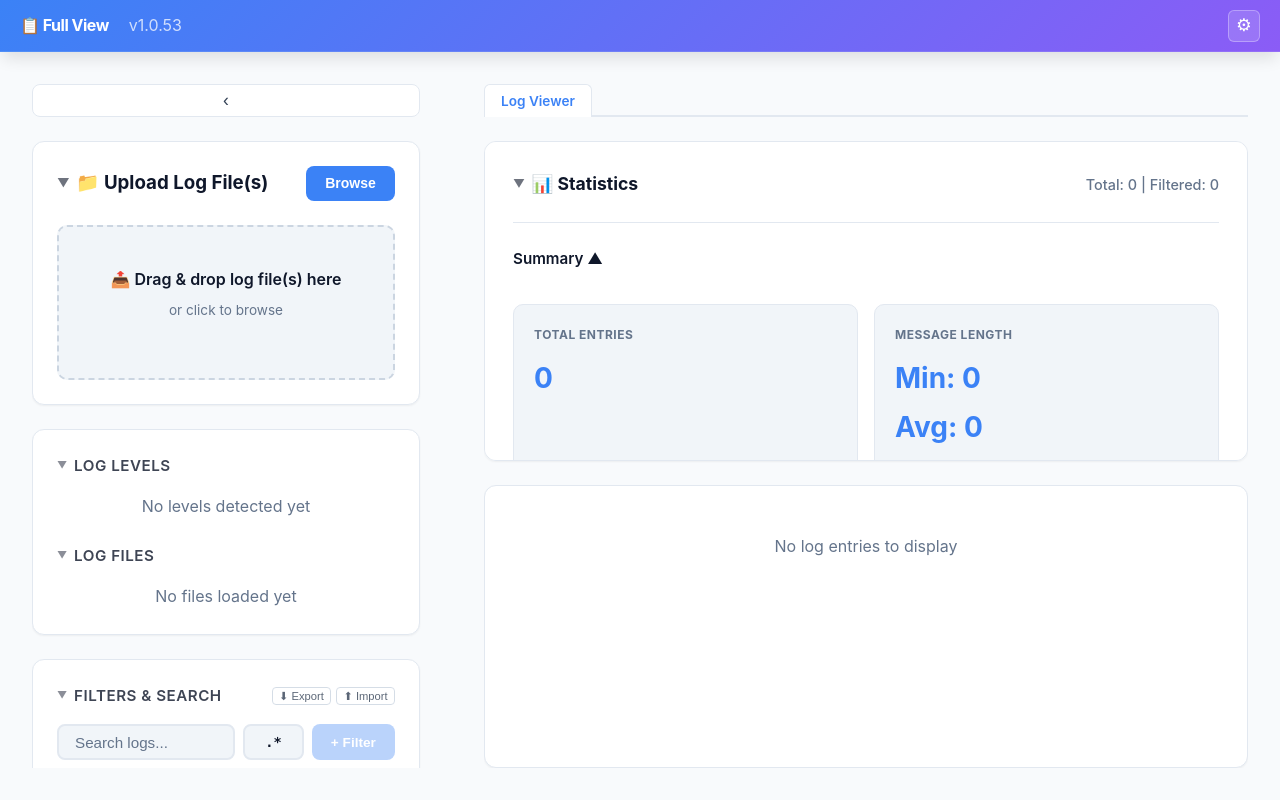
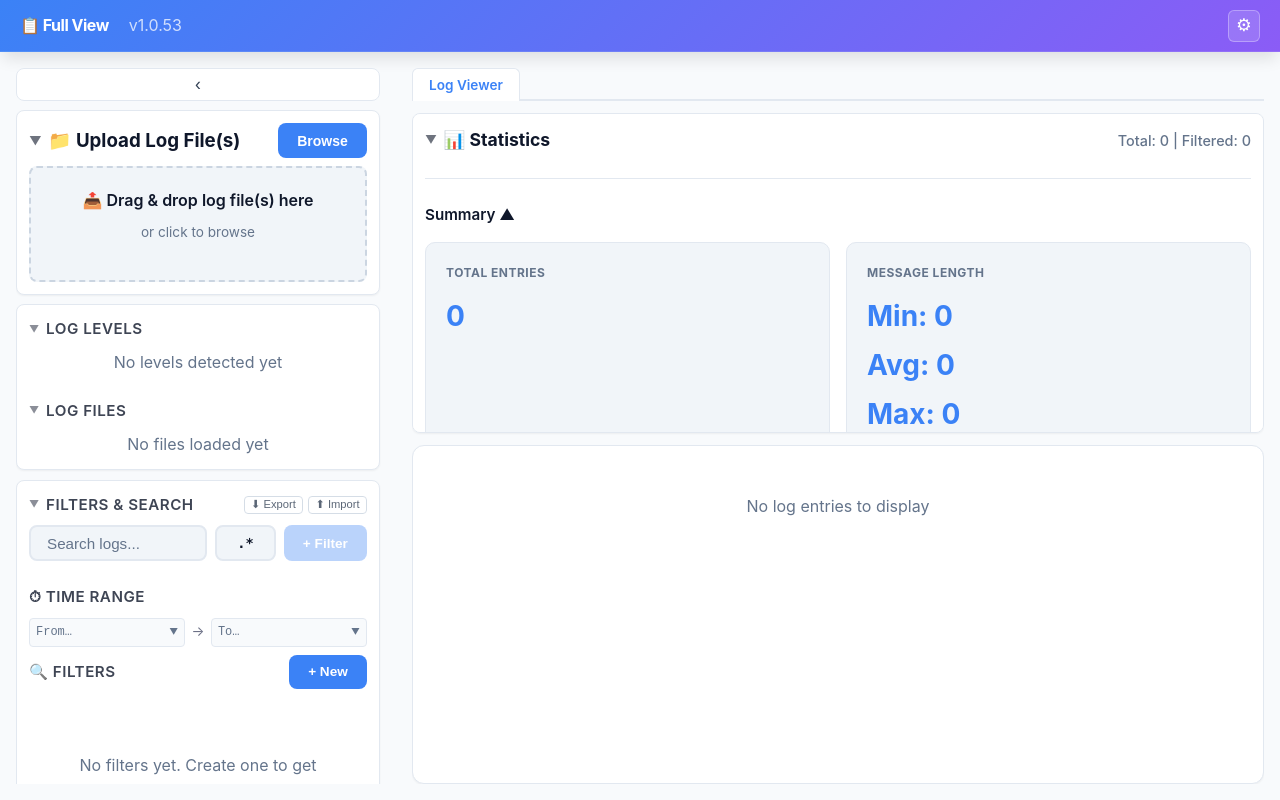
Before and after one commit to john-ciq/log-reader, a React (Vite) app: page / in a window 1280 px wide. Built offline with nearby package versions, Linux system fonts and the light colour scheme.

Commit message:
Compacted the UI

```diff
--- a/src/index.css
+++ b/src/index.css
@@ -419,22 +419,22 @@ html, body {
 .app-container {
   display: flex;
   flex: 1;
-  gap: 2rem;
-  padding: 2rem;
+  gap: 1rem;
+  padding: 1rem;
   min-height: 0;
   overflow: hidden;
 }
 
 .sidebar {
-  width: 420px;
+  width: 380px;
   flex-shrink: 0;
   display: flex;
   flex-direction: column;
-  gap: 1.5rem;
+  gap: 0.6rem;
   max-height: 100%;
   overflow-y: auto;
   transition: width 0.2s ease;
-  padding-right: 2rem;
+  padding-right: 1rem;
 }
 
 .sidebar--collapsed {
@@ -477,8 +477,8 @@ html, body {
 /* Sidebar Sections */
 .sidebar-section {
   background: var(--bg-secondary);
-  border-radius: 12px;
-  padding: 1.5rem;
+  border-radius: 8px;
+  padding: 0.75rem;
   border: 1px solid var(--border);
   box-shadow: var(--shadow-sm);
   transition: all 0.2s ease;
@@ -490,7 +490,7 @@ html, body {
 }
 
 .sidebar-section h3 {
-  margin-bottom: 1rem;
+  margin-bottom: 0.5rem;
   font-size: 0.95rem;
   font-weight: 600;
   color: var(--text-primary);
@@ -566,17 +566,17 @@ html, body {
 /* File Uploader */
 .file-uploader {
   background: var(--bg-secondary);
-  border-radius: 12px;
-  padding: 1.5rem;
+  border-radius: 8px;
+  padding: 0.75rem;
   border: 1px solid var(--border);
   box-shadow: var(--shadow-sm);
 }
 
 .upload-area {
-  margin-top: 1.5rem;
+  margin-top: 0.5rem;
   border: 2px dashed var(--border-light);
-  border-radius: 10px;
-  padding: 2.5rem;
+  border-radius: 8px;
+  padding: 1.25rem;
   text-align: center;
   cursor: pointer;
   transition: all 0.3s ease;
@@ -1228,8 +1228,8 @@ html, body {
 /* Statistics Panel */
 .statistics-panel {
   background: var(--bg-secondary);
-  border-radius: 12px;
-  padding: 1.75rem;
+  border-radius: 8px;
+  padding: 0.75rem;
   border: 1px solid var(--border);
   box-shadow: var(--shadow-sm);
   max-height: 40vh;
@@ -1334,13 +1334,13 @@ html, body {
 }
 
 .stats-section {
-  margin-bottom: 1.5rem;
+  margin-bottom: 0.75rem;
 }
 
 .stats-section-header {
   cursor: pointer;
-  padding: 1rem;
-  margin: -1rem -1rem 1rem -1rem;
+  padding: 0.4rem 0.5rem;
+  margin: -0.4rem -0.5rem 0.5rem -0.5rem;
   border-radius: 8px;
   transition: all 0.2s ease;
   display: flex;
@@ -1628,9 +1628,9 @@ html, body {
   min-height: 0;
   display: flex;
   flex-direction: column;
-  gap: 1.5rem;
+  gap: 0.75rem;
   overflow: hidden;
-  padding-top: 1.5rem;
+  padding-top: 0.75rem;
 }
 
 /* Raw File Viewer */
```
